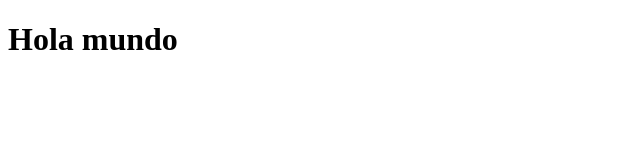
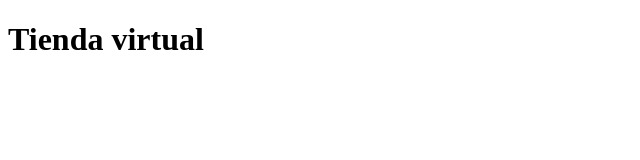
Before and after one commit to ojedam13/react_basicos, a React (Create React App) app: page / in a window 1280 px wide. Shown: the top 160 px of the page, without its empty margins (0-640 px from the left). Built offline with nearby package versions, Linux system fonts and the light colour scheme.

Commit message:
primer componente y basicos de jsx

```diff
--- a/src/App.js
+++ b/src/App.js
@@ -1,9 +1,10 @@
 import React from 'react';
+import Header from './components/Header';
 
 function App() {
   return (
     <div className="App">
-      <h1>Hola mundo</h1>
+      <Header />
 
     </div>
   );
--- /dev/null
+++ b/src/components/Header.jsx
@@ -0,0 +1,12 @@
+import React from "react";
+
+function Header() {
+
+
+    return (
+        <h1 className="encabezado">Tienda virtual</h1>
+
+    )
+}
+
+export default Header;
```
